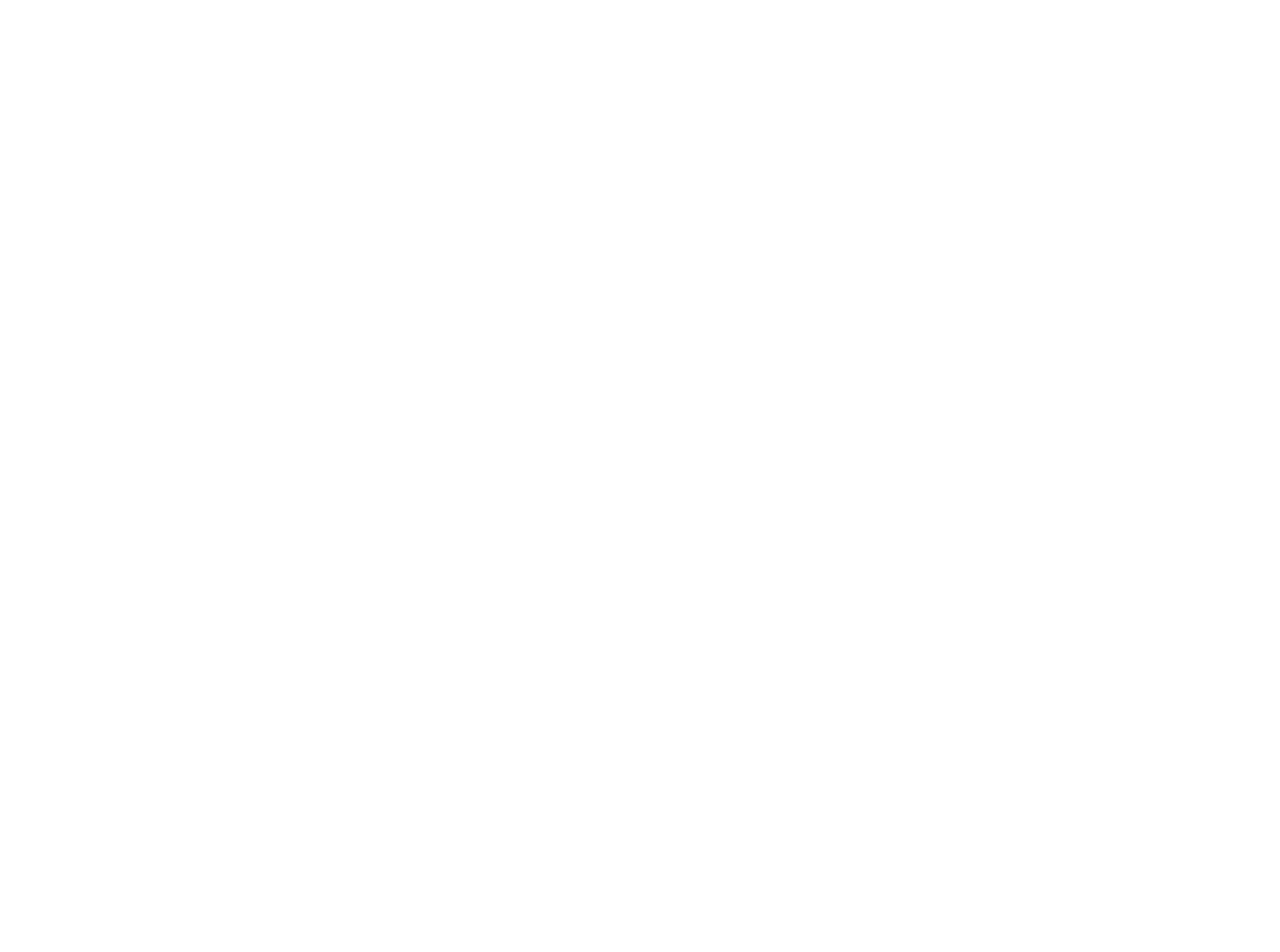
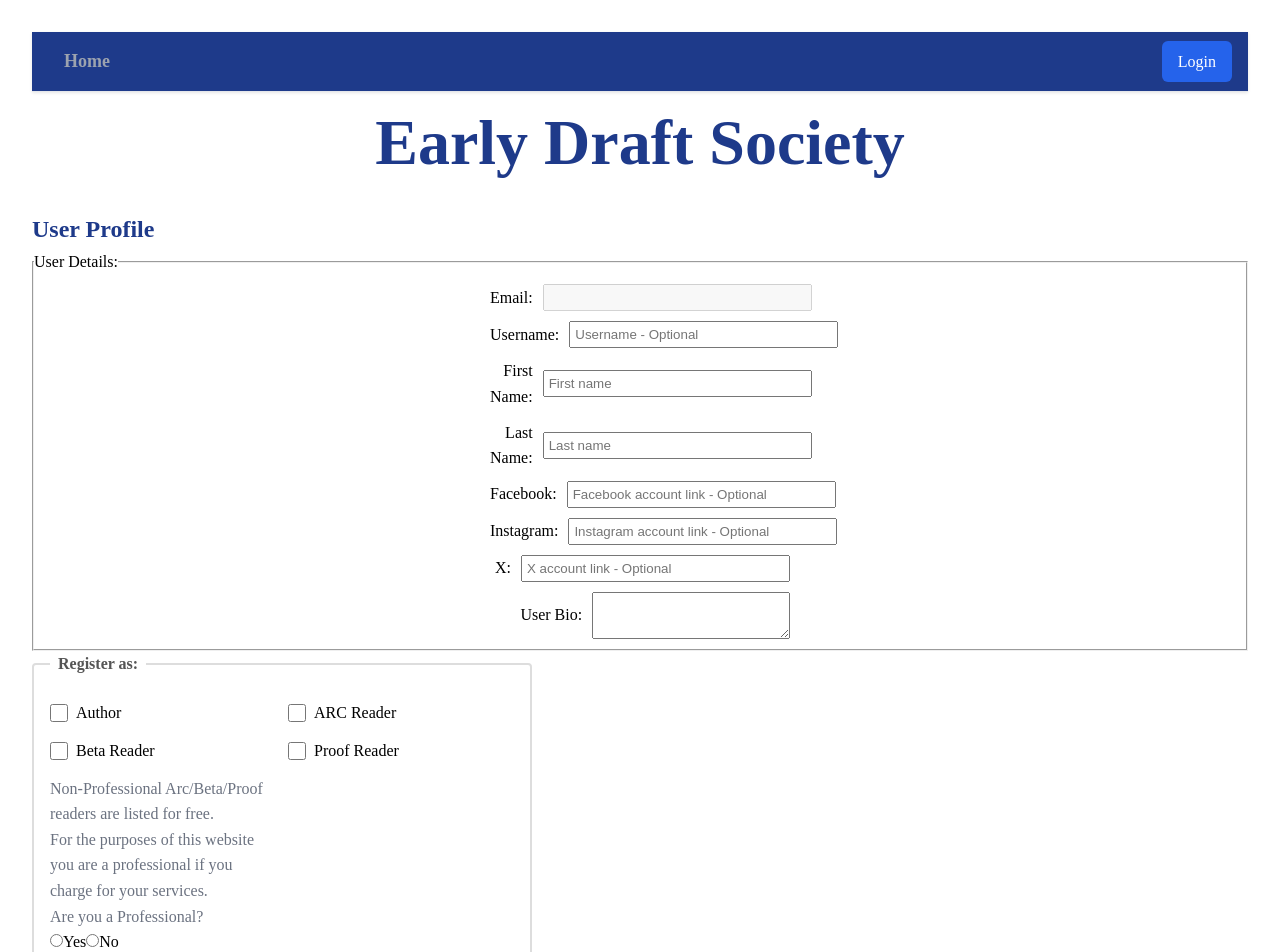
Before and after one commit to MiTOBrien/eds, a Vue app: page /profile in a window 1280 px wide. Before the commit this address had no page. Shown: the top 952 px of the page. Before the commit the page ends 800 px from the top, so only its background shows below. Built offline with nearby package versions, Linux system fonts and the light colour scheme; no server answers.

Commit message:
lots ofs updates during power outage

```diff
--- a/src/assets/navbar.css
+++ b/src/assets/navbar.css
@@ -41,8 +41,8 @@
 }
 
 .login-link {
-  background-color: #F59E0B;
-  color: #1E3A8A;
+  background-color: #2563eb;
+  color: white;
 }
 
 .login-link:hover {
@@ -61,7 +61,7 @@
   gap: 0.5rem;
   background: none;
   border: none;
-  color: #374151;
+  color: white;
   font-weight: 500;
   padding: 0.5rem 1rem;
   border-radius: 0.375rem;
@@ -121,8 +121,8 @@
 }
 
 .dropdown-item:hover {
-  background-color: #f3f4f6;
-  color: #1f2937;
+  background-color: #1E388A;
+  color: #9CA3AF;
 }
 
 .dropdown-item:first-child {
@@ -135,12 +135,7 @@
   border-bottom-right-radius: 0.5rem;
 }
 
-.logout-item {
-  color: #dc2626;
-  border-top: 1px solid #e5e7eb;
+.logout-item:hover {
+  background-color: #1E388A;
+  color: #9CA3AF;
 }
-
-.logout-item:hover {
-  background-color: #fef2f2;
-  color: #b91c1c;
-}
--- a/src/router/index.js
+++ b/src/router/index.js
@@ -23,6 +23,11 @@
       // which is lazy-loaded when the route is visited.
       component: () => import('../views/HomeView.vue'),
     },
+    {
+      path: '/profile',
+      name: 'profile',
+      component: () => import('../views/ProfileView.vue'),
+    }
   ],
 })
 
--- a/src/stores/useUserStore.js
+++ b/src/stores/useUserStore.js
@@ -5,9 +5,13 @@
     id: null,
     first_name: '',
     last_name: '',
+    username: '',
     email: '',
     professional: false,
     acknowledgment: false,
+    facebook: '',
+    twitter: '',
+    x: '',
     token: '',
   }),
   actions: {
@@ -15,26 +19,38 @@
       this.id = user.id
       this.first_name = user.first_name || ''
       this.last_name = user.last_name || ''
+      this.username = user.username || ''
       this.email = user.email
       this.professional = user.professional || false
       this.acknowledgment = user.acknowledgment || false
+      this.facebook = user.facebook || ''
+      this.instagram = user.instagram || ''
+      this.x = user.x || ''
       this.token = user.token
 
       localStorage.setItem('id', this.id)
       localStorage.setItem('first_name', this.first_name)
       localStorage.setItem('last_name', this.last_name)
+      localStorage.setItem('username', this.username)
       localStorage.setItem('email', this.email)
       localStorage.setItem('professional', this.professional)
       localStorage.setItem('acknowledgment', this.acknowledgment)
+      localStorage.setItem('facebook', this.facebook)
+      localStorage.setItem('instagram', this.instagram)
+      localStorage.setItem('x', this.x)
       localStorage.setItem('token', this.token)
     },
     logout() {
       this.id = null
       this.first_name = ''
       this.last_name = ''
+      this.username = ''
       this.email = ''
       this.professional = false
       this.acknowledgment = false
+      this.facebook = ''
+      this.instagram = ''
+      this.x = ''
       this.token = ''
 
       localStorage.clear()
@@ -44,9 +60,13 @@
       this.id = storedId ? Number(storedId) : null
       this.first_name = localStorage.getItem('first_name') || ''
       this.last_name = localStorage.getItem('last_name') || ''
+      this.username = localStorage.getItem('username') || ''
       this.email = localStorage.getItem('email')
       this.professional = localStorage.getItem('professional') === 'true'
       this.acknowledgment = localStorage.getItem('acknowledgment') === 'true'
+      this.facebook = localStorage.getItem('facebook') || ''
+      this.instagram = localStorage.getItem('instagram') || ''
+      this.x = localStorage.getItem('x') || ''
       this.token = localStorage.getItem('token')
     },
   },
--- a/src/views/HomeView.vue
+++ b/src/views/HomeView.vue
@@ -5,6 +5,6 @@
 <template>
   <main>
     <NavbarView />
-    <h1>Early Draft Society</h1>
+    <h2>Home Page</h2>
   </main>
 </template>
--- a/src/views/LoginView.vue
+++ b/src/views/LoginView.vue
@@ -37,7 +37,8 @@
         token: token,
         id: data.status.data.user.id,
         username: data.status.data.user.username,
-        name: data.status.data.user.name,
+        first_name: data.status.data.user.first_name,
+        last_name: data.status.data.user.last_name,
         email: data.status.data.user.email,
       })
 
--- a/src/views/NavbarView.vue
+++ b/src/views/NavbarView.vue
@@ -78,7 +78,7 @@
             <button class="dropdown-item" @click="viewProfile">
               View Profile
             </button>
-            <button class="dropdown-item logout-item" @click="logout">
+            <button class="dropdown-item" @click="logout">
               Logout
             </button>
           </div>
@@ -90,6 +90,7 @@
       </template>
     </div>
   </nav>
+   <h1>Early Draft Society</h1>
 </template>
 
 <style scoped>
--- /dev/null
+++ b/src/views/ProfileView.vue
@@ -0,0 +1,188 @@
+<script setup>
+import { ref, onMounted } from 'vue'
+import { useUserStore } from '@/stores/useUserStore'
+import NavbarView from './NavbarView.vue'
+
+const API_BASE_URL = import.meta.env.VITE_APP_API_BASE_URL
+const userStore = useUserStore()
+
+onMounted(() => {
+  userStore.restoreFromLocalStorage()
+})
+</script>
+
+<template>
+  <main>
+    <NavbarView />
+    <h2>User Profile</h2>
+
+    <form>
+      <fieldset>
+        <legend>User Details:</legend>
+        <div class="profile-field">
+          <label>Email:</label>
+          <input type="email" v-model="userStore.email" size="30" disabled />
+        </div>
+
+        <div class="profile-field">
+          <label for="username">Username:</label>
+          <input
+            type="text"
+            v-model="userStore.username"
+            id="username"
+            name="username"
+            placeholder="Username - Optional"
+            size="30"
+          />
+        </div>
+
+        <div class="profile-field">
+          <label for="first-name">First Name:</label>
+          <input type="text" v-model="userStore.first_name" id="first-name" name="first-name" placeholder="First name" size="30" />
+        </div>
+
+        <div class="profile-field">
+          <label for="last-name">Last Name:</label>
+          <input type="text" v-model="userStore.last_name" id="last-name" name="last-name" placeholder="Last name" size="30" />
+        </div>
+
+        <div class="profile-field">
+          <label for="facebook">Facebook:</label>
+          <input
+            type="text"
+            v-model="userStore.facebook"
+            id="facebook"
+            name="facebook"
+            placeholder="Facebook account link - Optional"
+            size="30"
+          />
+        </div>
+
+        <div class="profile-field">
+          <label for="instagram">Instagram:</label>
+          <input
+            type="text"
+            v-model="userStore.instagram"
+            id="instagram"
+            name="instagram"
+            placeholder="Instagram account link - Optional"
+            size="30"
+          />
+        </div>
+
+        <div class="profile-field">
+          <label for="x">X:</label>
+          <input type="text" v-model="userStore.x" id="x" name="x" placeholder="X account link - Optional" size="30" />
+        </div>
+
+        <div class="profile-field">
+          <label for="bio">User Bio:</label>
+          <textarea id="bio" rows="3" cols="30" placeholder="Bio info."> </textarea>
+        </div>
+      </fieldset>
+
+      <div class="form-group">
+        <fieldset class="roles-fieldset">
+          <legend>Register as:</legend>
+          <div class="roles-grid">
+            <div class="role-option">
+              <input type="checkbox" id="author" value="author" v-model="selectedRoles" />
+              <label for="author">Author</label>
+            </div>
+
+            <div class="role-option">
+              <input type="checkbox" id="arcreader" value="arcreader" v-model="selectedRoles" />
+              <label for="arcreader">ARC Reader</label>
+            </div>
+
+            <div class="role-option">
+              <input type="checkbox" id="betareader" value="betareader" v-model="selectedRoles" />
+              <label for="betareader">Beta Reader</label>
+            </div>
+
+            <div class="role-option">
+              <input type="checkbox" id="proofreader" value="proofreader" v-model="selectedRoles" />
+              <label for="proofreader">Proof Reader</label>
+            </div>
+
+            <div>
+              <p>Non-Professional Arc/Beta/Proof readers are listed for free.</p>
+              <p>
+                For the purposes of this website you are a professional if you charge for your
+                services.
+              </p>
+              <p>Are you a Professional?</p>
+              <input type="radio" id="yes" name="professional" value="yes" />
+              <label for="yes">Yes</label>
+              <input type="radio" id="no" name="professional" value="no" />
+              <label for="no">No</label>
+            </div>
+          </div>
+        </fieldset>
+      </div>
+
+      <div class="button-wrapper">
+        <button type="submit">Update Profile</button>
+      </div>
+    </form>
+  </main>
+</template>
+
+<style scoped>
+.roles-fieldset {
+  border: 2px solid #ddd;
+  border-radius: 4px;
+  padding: 1rem;
+  margin: 0;
+  max-width: 500px;
+}
+
+.roles-fieldset legend {
+  font-weight: 600;
+  color: #555;
+  padding: 0 0.5rem;
+}
+
+.roles-grid {
+  display: grid;
+  grid-template-columns: 1fr 1fr;
+  gap: 0.75rem;
+  margin-top: 0.5rem;
+}
+
+.role-option {
+  display: flex;
+  align-items: center;
+  gap: 0.5rem;
+}
+
+.role-option input[type='checkbox'] {
+  width: 18px;
+  height: 18px;
+  accent-color: #007bff;
+}
+
+.role-option label {
+  margin: 0;
+  font-weight: normal;
+  cursor: pointer;
+}
+
+.profile-field {
+  display: flex;
+  align-items: center;
+  margin: 10px auto;
+  width: 300px;
+}
+
+.profile-field label {
+  width: 120px;
+  text-align: right;
+  margin-right: 10px;
+}
+
+.profile-field input {
+  flex: 1;
+  padding: 4px;
+}
+</style>
```
